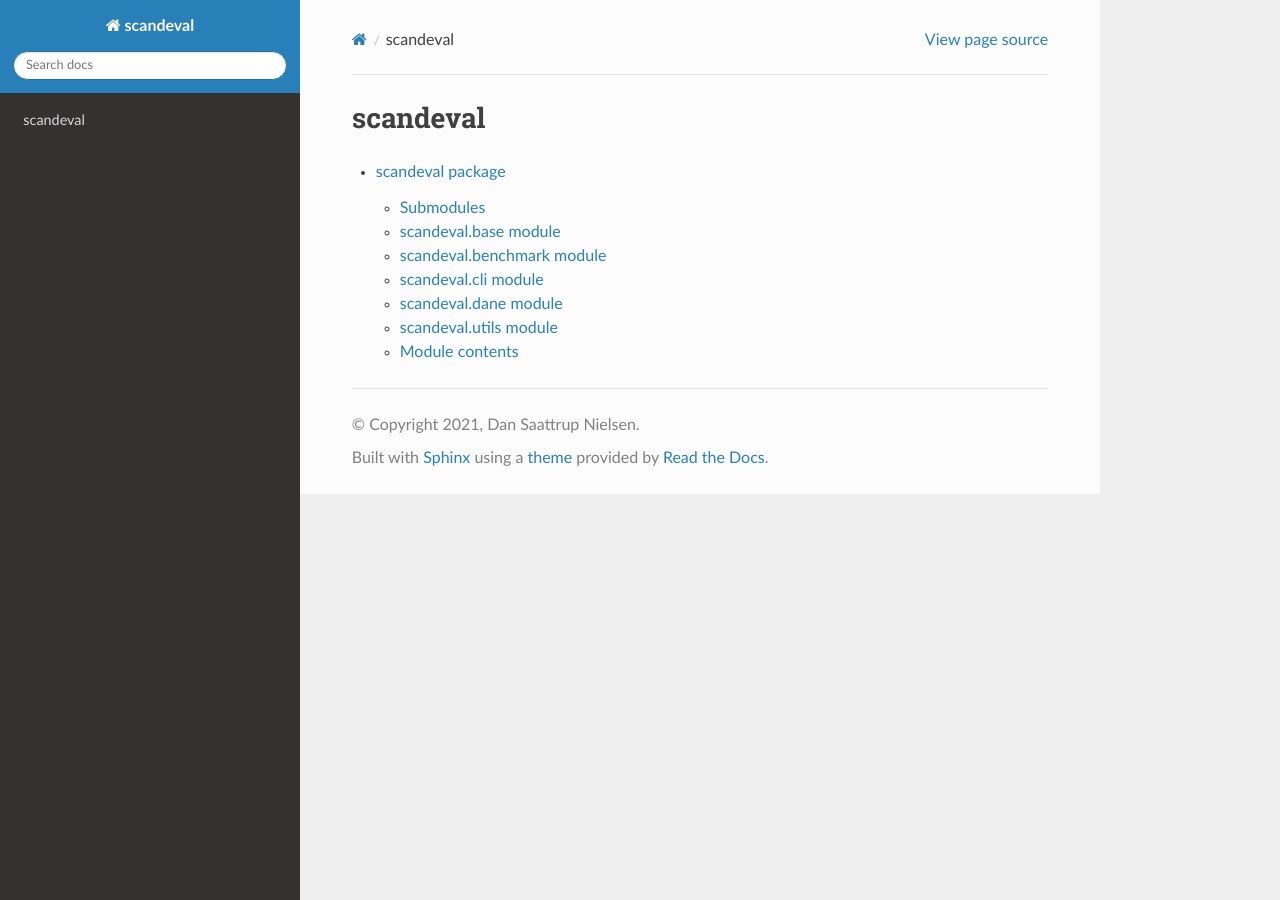
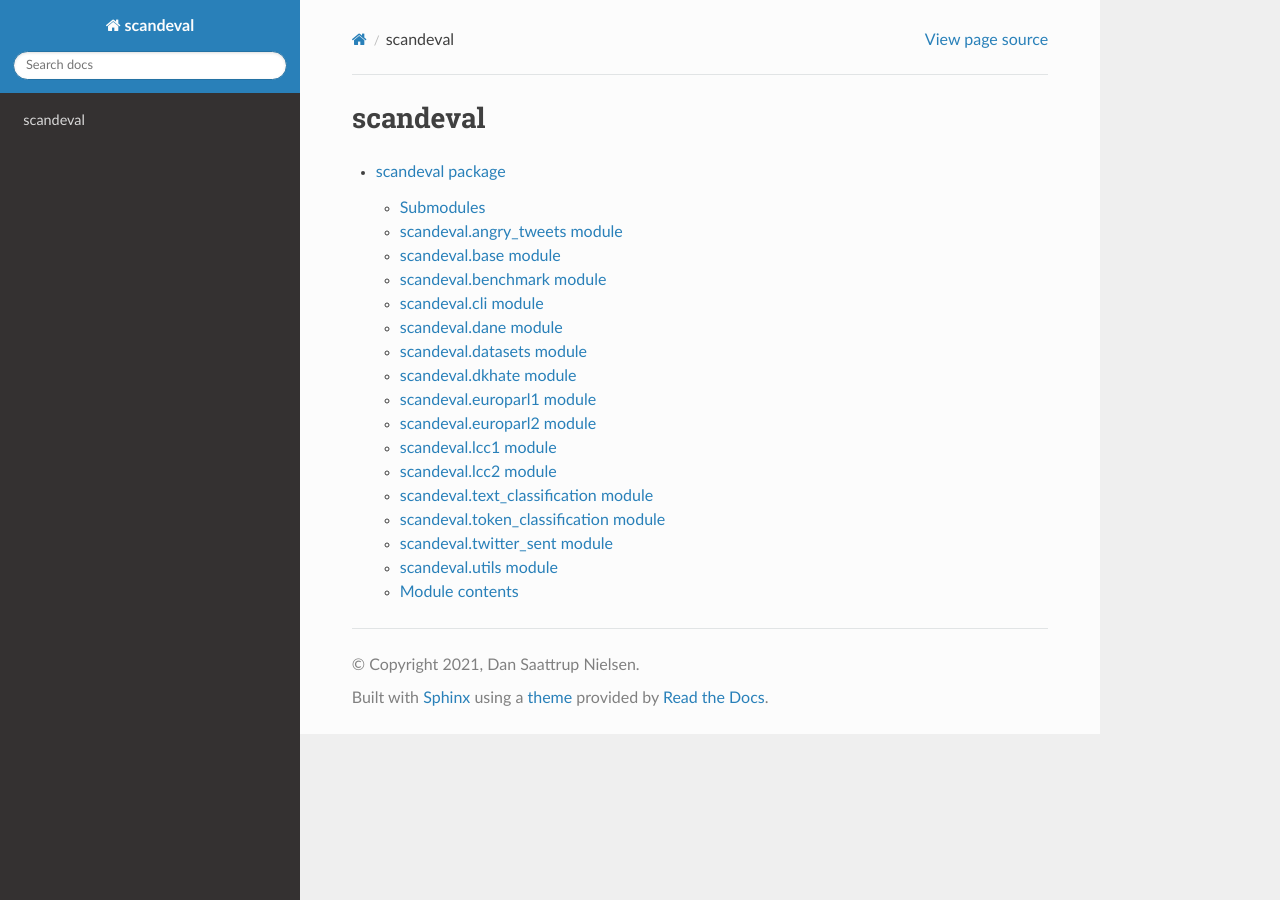
Before and after one commit to ScandEval/ScandEval, a Sphinx documentation site: the page built from docs/source/modules.rst, in a window 1280 px wide. Built offline with Sphinx 7.4.7 and the Read the Docs theme 2.0.0, drawn with Linux system fonts in a browser that asks for light colours.

Commit message:
docs: Update scandeval.rst

```diff
--- a/docs/source/scandeval.rst
+++ b/docs/source/scandeval.rst
@@ -3,6 +3,14 @@ scandeval package
 
 Submodules
 ----------
+
+scandeval.angry\_tweets module
+------------------------------
+
+.. automodule:: scandeval.angry_tweets
+   :members:
+   :undoc-members:
+   :show-inheritance:
 
 scandeval.base module
 ---------------------
@@ -36,6 +44,78 @@ scandeval.dane module
    :undoc-members:
    :show-inheritance:
 
+scandeval.datasets module
+-------------------------
+
+.. automodule:: scandeval.datasets
+   :members:
+   :undoc-members:
+   :show-inheritance:
+
+scandeval.dkhate module
+-----------------------
+
+.. automodule:: scandeval.dkhate
+   :members:
+   :undoc-members:
+   :show-inheritance:
+
+scandeval.europarl1 module
+--------------------------
+
+.. automodule:: scandeval.europarl1
+   :members:
+   :undoc-members:
+   :show-inheritance:
+
+scandeval.europarl2 module
+--------------------------
+
+.. automodule:: scandeval.europarl2
+   :members:
+   :undoc-members:
+   :show-inheritance:
+
+scandeval.lcc1 module
+---------------------
+
+.. automodule:: scandeval.lcc1
+   :members:
+   :undoc-members:
+   :show-inheritance:
+
+scandeval.lcc2 module
+---------------------
+
+.. automodule:: scandeval.lcc2
+   :members:
+   :undoc-members:
+   :show-inheritance:
+
+scandeval.text\_classification module
+-------------------------------------
+
+.. automodule:: scandeval.text_classification
+   :members:
+   :undoc-members:
+   :show-inheritance:
+
+scandeval.token\_classification module
+--------------------------------------
+
+.. automodule:: scandeval.token_classification
+   :members:
+   :undoc-members:
+   :show-inheritance:
+
+scandeval.twitter\_sent module
+------------------------------
+
+.. automodule:: scandeval.twitter_sent
+   :members:
+   :undoc-members:
+   :show-inheritance:
+
 scandeval.utils module
 ----------------------
 
```
